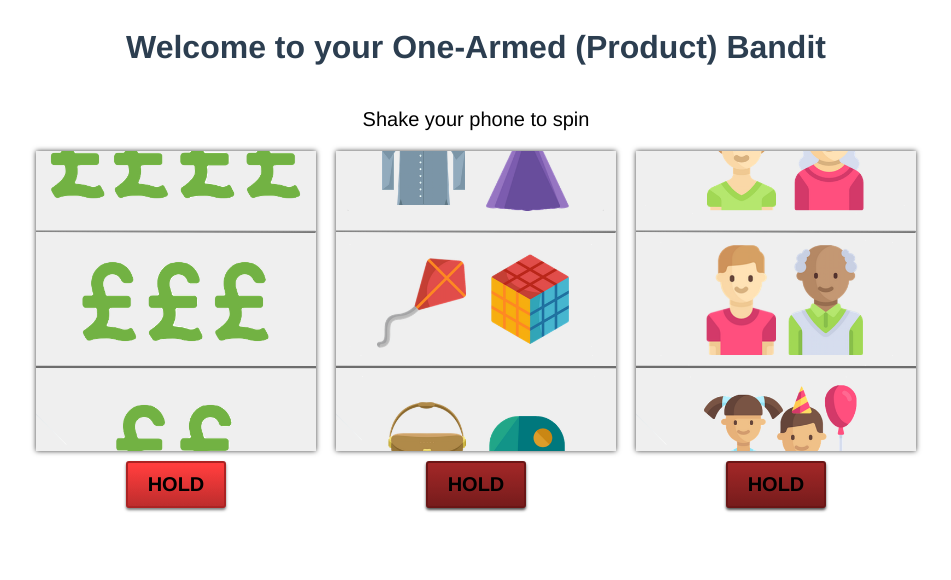
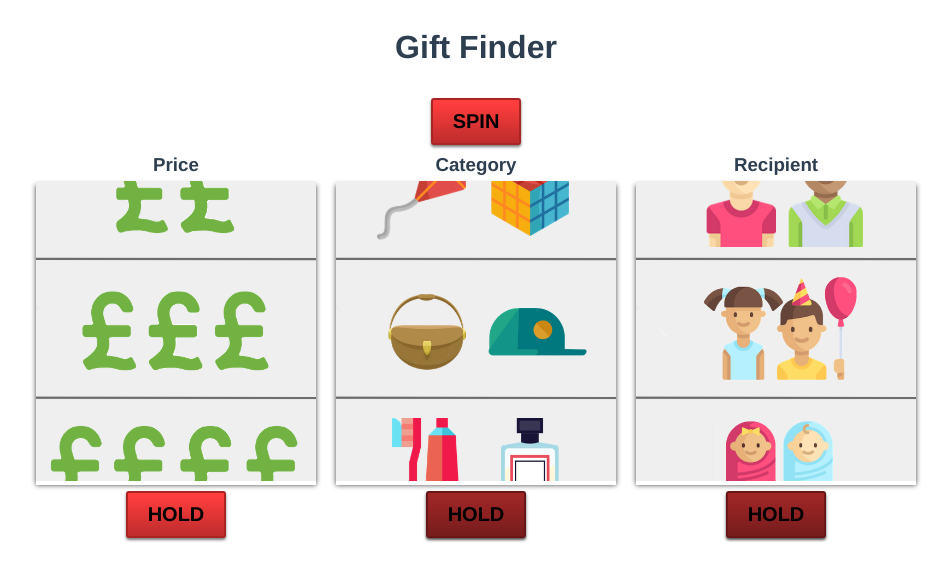
Before and after one commit to jimmygoldshine/Slots, a Vue app: page /#/ in a window 1280 px wide. Shown: the top 580 px of the page, without its empty margins (172-1123 px from the left). Built offline with nearby package versions, Linux system fonts and the light colour scheme; no server answers; what vue-touch would draw is missing.

Commit message:
search results and no same spin twice features added

```diff
--- a/src/components/ProductGrid.vue
+++ b/src/components/ProductGrid.vue
@@ -31,13 +31,15 @@ export default {
 
   created() {
     for (var i = 0; i < this.products.length; i++) {
-      this.productScores[this.products[i].name] = 0
+      this.productScores[this.products[i].id] = 0
     };
     for (var attribute in this.wheelSelection) {
       this.scoreProducts(attribute, this.wheelSelection[attribute]);
     }
     this.filterProducts();
-    this.selectedProduct = this.filteredProducts[0];
+    console.log(this.wheelSelection);
+    console.log(this.productScores);
+    console.log(this.filteredProducts);
   },
 
   methods: {
@@ -45,18 +47,21 @@ export default {
       var validProducts = []
       for (var product in this.productScores) {
         if (this.productScores[product] === 3) {
-          validProducts.push(product)
+          console.log('here')
+          validProducts.push(parseInt(product))
         }
       }
+      console.log(validProducts)
       this.filteredProducts = this.products.filter((product) => {
-        return validProducts.includes(product.name)
+        return validProducts.includes(product.id)
       })
     },
     scoreProducts: function(attribute, value) {
       for (var i = 0; i < this.products.length; i++) {
         var product = this.products[i];
         if (product[attribute + "Score"].includes(value)) {
-          this.productScores[product.name] += 1;
+          console.log('+1 on', attribute)
+          this.productScores[product.id] += 1;
         }
       }
     }
--- a/src/components/ProductGridItem.vue
+++ b/src/components/ProductGridItem.vue
@@ -6,7 +6,7 @@
     <div class="product-info">
       <span id="name">{{ this.product.name }}</span>
       <span id="tagline">{{ this.product.tagline }}</span>
-      <span id='price'>£{{ this.product.price }}</span>
+      <span id='price'>£{{ Number(this.product.price).toFixed(2) }}</span>
     </div>
   </div>
 </template>
--- a/src/components/SlotMachine.vue
+++ b/src/components/SlotMachine.vue
@@ -1,11 +1,17 @@
 <template>
   <div>
     <h1>{{ msg }}</h1>
-    <button id="spin-btn" v-on:click="spin">Shake your phone to spin</button>
+    <button id="spin-btn" v-on:click="spin">SPIN</button>
     <div id='wheels-container'>
-      <wheel v-on:selection="wheelOneSelection" v-bind:spinning="isSpinning" number="1" tile-count="4"></wheel>
-      <wheel v-on:selection="wheelTwoSelection" v-bind:spinning="isSpinning" number="2" tile-count="4"></wheel>
-      <wheel v-on:selection="wheelThreeSelection" v-bind:spinning="isSpinning" number="3" tile-count="4"></wheel>
+      <wheel v-on:selection="wheelOneSelection" v-bind:spinning="isSpinning" number="1" title="Price"></wheel>
+      <wheel v-on:selection="wheelTwoSelection" v-bind:spinning="isSpinning" number="2" title="Category"></wheel>
+      <wheel v-on:selection="wheelThreeSelection" v-bind:spinning="isSpinning" number="3" title="Recipient"></wheel>
+    </div>
+    <div id='wheel-feedback' v-if="spun">
+      <span id="header">Spin Result</span>
+      <span>Price: {{ this.convert("price") }}</span>
+      <span>Catgegory: {{ this.convert("type") }}</span>
+      <span>Recipient: {{ this.convert("demographic") }}</span>
     </div>
     <product-grid v-if="spun" :products="products" :wheelSelection="wheels"></product-grid>
     </div>
@@ -28,11 +34,11 @@ export default {
 
   data() {
     return {
-      msg: 'Welcome to your One-Armed (Product) Bandit',
+      msg: 'Gift Finder',
       x: 0,
       wheels: {
         'price': 3,
-        'shipping': 3,
+        'type': 3,
         'demographic': 3
       },
       isSpinning: false,
@@ -56,17 +62,17 @@ export default {
       }, 1000);
     },
     wheelOneSelection: function(value) {
-      this.wheels.price = parseInt(value);
+      this.wheels.price = parseFloat(value);
     },
     wheelTwoSelection: function(value) {
-      this.wheels.shipping = parseInt(value);
+      this.wheels.type = parseInt(value);
     },
     wheelThreeSelection: function(value) {
       this.wheels.demographic = parseInt(value);
     },
     getProducts: function() {
       var self = this;
-      var url = "https://script.googleusercontent.com/macros/echo?user_content_key=aOWyUdloIYuDJsH4C-4mE1RffQC2WLTQ3SYLWrFV2VKXFe1U2qqJ9tCsha46VcT3FSG6k7_ewwPaawu7zXARjd-FsnTj3TOgOJmA1Yb3SEsKFZqtv3DaNYcMrmhZHmUMWojr9NvTBuBLhyHCd5hHa1ZsYSbt7G4nMhEEDL32U4DxjO7V7yvmJPXJTBuCiTGh3rUPjpYM_V0PJJG7TIaKp8ZXfFMpD9_6aoYsOj5GL7Jm2oCoVpd1eD-lOUeeAVmDvtX2-PjGw-4LtSco2M58hsKiW3k6MDkf31SIMZH6H4k&lib=MbpKbbfePtAVndrs259dhPT7ROjQYJ8yx";
+      var url = "https://script.googleusercontent.com/macros/echo?user_content_key=P_2j6Ku73bUrvD9Zgc6h7h8_REqq70RTAv4HurDArVjec-cIQXAIbRyNHvrffNZNBnqz5bKdHyneOel_blfge93xQ46pH--6OJmA1Yb3SEsKFZqtv3DaNYcMrmhZHmUMWojr9NvTBuBLhyHCd5hHa1ZsYSbt7G4nMhEEDL32U4DxjO7V7yvmJPXJTBuCiTGh3rUPjpYM_V0PJJG7TIaKp__EhJe2pGrpKVDjpB_m67cuKMYZgD5z8rjZefWH2R9kJSfvdMsAqQh98o8SgsUAoMKiW3k6MDkf31SIMZH6H4k&lib=MbpKbbfePtAVndrs259dhPT7ROjQYJ8yx";
       axios.get(url)
         .then((response) => {
           var products = response.data.Sheet1;
@@ -77,16 +83,16 @@ export default {
       for (var i = 0; i < products.length; i++) {
         products[i].priceScore = this.scorePrice(products[i]);
         products[i].demographicScore = this.scoreDemographic(products[i]);
-        products[i].shippingScore = this.scoreShipping(products[i]);
+        products[i].typeScore = this.scoreType(products[i]);
       }
       return products
     },
     scorePrice: function(product) {
-      if (product.price < 20) {
+      if (product.price < 15) {
         return [1];
+      } else if (product.price < 30) {
+        return [2];
       } else if (product.price < 50) {
-        return [2];
-      } else if (product.price < 100) {
         return [3];
       } else {
         return [4];
@@ -100,13 +106,19 @@ export default {
         return parseInt(char)
       })
     },
-    scoreShipping: function(product) {
-      if (typeof(product.shipping) === 'number') {
-        return [parseInt(product.shipping)]
+    scoreType: function(product) {
+      if (typeof(product.type) === 'number') {
+        return [parseInt(product.type)]
       }
-      return product.shipping.split(',').map((char) => {
+      return product.type.split(',').map((char) => {
         return parseInt(char)
       })
+    },
+    convert: function(wheel) {
+      var conversionObject = {"price": {1: "£0 - £15", 2: "£15 - £30", 3: "£30 - £50", 4: "£50+"},
+                              "type": {1: "Clothing", 2: "Fun & Games", 3: "Accessories", 4: "Health & Beauty"},
+                              "demographic": {1: "Her", 2: "Him", 3: "Kids", 4: "Babies"}}
+      return conversionObject[wheel][this.wheels[wheel]]
     }
   },
   watch: {
@@ -120,20 +132,13 @@ export default {
           self.spun = true;
         }, 4100);
       }
-    },
-    rawProducts: function(products) {
-      for (var i = 0; i < products.length; i++) {
-        this.transformedProducts[i].price = this.transformPrice(this.transformedProducts[i]);
-        this.transformedProducts[i].demographic = this.transformDemographic(this.transformedProducts[i]);
-        this.transformedProducts[i].shipping = this.transformShipping(this.transformedProducts[i]);
-      }
     }
-  },
+  }
 };
 
 </script>
 
-<style>
+<style scoped>
 
 #wheels-container {
   margin: 0 auto;
@@ -145,14 +150,61 @@ export default {
 
 #spin-btn {
   padding: 20px 0;
-  background: none;
-  border: none;
   font-family: 'Avenir', Helvetica, Arial, sans-serif;
-  font-size: 20px
+  font-size: 20px;
+  margin: 10px 0 40px 0px;
+  padding: 10px 20px;
+  font-family: 'Avenir', Helvetica, Arial, sans-serif;
+  font-weight: bold;
+  font-size: 20px;
+  filter: brightness(120%);
+  background: #d93434;
+  background-image: -webkit-linear-gradient(top, #d93434, #9e2525);
+  background-image: -moz-linear-gradient(top, #d93434, #9e2525);
+  background-image: -ms-linear-gradient(top, #d93434, #9e2525);
+  background-image: -o-linear-gradient(top, #d93434, #9e2525);
+  background-image: linear-gradient(to bottom, #d93434, #9e2525);
+  -webkit-border-radius: 3;
+  -moz-border-radius: 3;
+  border-radius: 3px;
+  -webkit-box-shadow: 0px 2px 3px #666666;
+  -moz-box-shadow: 0px 2px 3px #666666;
+  box-shadow: 0px 2px 3px #666666;
+  color: #000000;
+  border: solid #8f1d1d 2px;
+}
+
+#spin-btn:active {
+  filter: brightness(75%);
+}
+
+#spin-btn:hover {
+  cursor: pointer;
 }
 
 #spin-btn:focus {
   outline: 0;
 }
 
+#wheel-feedback {
+  position: relative;
+  top: 80px;
+  font-size: 1.2rem;
+  border: 1px solid gray;
+  border-radius: 2px;
+  width: fit-content;
+  margin: 0 auto;
+  padding: 5px 50px;
+}
+
+#header {
+  line-height: 2rem;
+  text-decoration: underline;
+  font-weight: bold;
+}
+
+span {
+  display: block;
+}
+
 </style>
--- a/src/components/Wheel.vue
+++ b/src/components/Wheel.vue
@@ -1,5 +1,6 @@
 <template>
   <div class="wheel-container">
+    <h3 id='title'>{{this.title}}</h3>
     <div v-bind:class="isSpinning" v-bind:id="wheel">
     </div>
     <button id="hold" v-bind:class="light" v-on:click="hold">HOLD</button>
@@ -8,13 +9,14 @@
 
 <script>
 export default {
-  props: ['spinning', 'number', 'tileCount'],
+  props: ['spinning', 'number', 'title'],
 
   data() {
     return {
       selection: "3",
       held: false,
-      lit: false
+      lit: false,
+      previousSelection: ""
     }
   },
 
@@ -25,6 +27,7 @@ export default {
   watch: {
     spinning: function() {
       if(this.spinning && !this.held) {
+        this.previousSelection = this.selection
         this.selection = this.getRandomTile();
         this.$emit('selection', this.selection)
         clearInterval(this.interval);
@@ -40,7 +43,11 @@ export default {
 
   methods: {
     getRandomTile: function() {
-      var number = Math.floor(Math.random() * parseInt(this.tileCount)) + 1;
+      var tileCount = 4;
+      var number = Math.floor(Math.random() * tileCount) + 1;
+      if (number.toString() === this.previousSelection) {
+        number = this.getRandomTile()
+      }
       return number.toString();
     },
     hold: function() {
@@ -121,7 +128,21 @@ a {
   box-shadow: 0px 0px 5px 0px rgba(0,0,0,0.75);
 }
 
+#wheel-1,
+#wheel-2,
+#wheel-3 {
+  position: relative;
+  top: -63px;
+}
+
+#title {
+  position: relative;
+  top: -50px;
+}
+
 #hold {
+  position: relative;
+  top: -63px;
   margin: 10px 0;
   padding: 10px 20px;
   font-family: 'Avenir', Helvetica, Arial, sans-serif;
@@ -163,9 +184,75 @@ a {
   filter: brightness(120%)
 }
 
+#wheel-1.static-4 {
+  background-image: url('../assets/pounds.png');
+  background-position: 0 2440px;
+  background-size: 100% auto;
+  height: 100%;
+}
+
+#wheel-1.spinning-4 {
+  background-image: url('../assets/pounds.png');
+  background-size: 100% auto;
+  width: 100%;
+  height: 100%;
+  animation-name: wheel-1-spin-4;
+  animation-duration: 4s;
+  animation-timing-function: ease-out;
+  animation-fill-mode: forwards;
+}
+
+@keyframes wheel-1-spin-4 {
+  100% { background-position: 0 2440px; }
+}
+
+#wheel-1.static-3 {
+  background-image: url('../assets/pounds.png');
+  background-position: 0 2572px;
+  background-size: 100% auto;
+  height: 100%;
+}
+
+#wheel-1.spinning-3 {
+  background-image: url('../assets/pounds.png');
+  background-size: 100% auto;
+  width: 100%;
+  animation-name: wheel-1-spin-3;
+  animation-duration: 4s;
+  animation-timing-function: ease-out;
+  animation-fill-mode: forwards;
+  height: 100%;
+}
+
+@keyframes wheel-1-spin-3 {
+   100% { background-position: 0 2572px; }
+}
+
+#wheel-1.static-2 {
+  background-image: url('../assets/pounds.png');
+  background-position: 0 2710px;
+  height: 100%;
+  background-size: 100% auto;
+}
+
+#wheel-1.spinning-2 {
+  background-image: url('../assets/pounds.png');
+  background-size: 100% auto;
+  height: 100%;
+  width: 100%;
+  animation-name: wheel-1-spin-2;
+  animation-duration: 4s;
+  animation-timing-function: ease-out;
+  animation-fill-mode: forwards;
+}
+
+@keyframes wheel-1-spin-2 {
+  100% { background-position: 0 2710px; }
+}
+
 #wheel-1.static-1 {
   background-image: url('../assets/pounds.png');
-  background-position: 0 2440px;
+  background-position: 0 2860px;
   background-size: 100% auto;
   height: 100%;
 }
@@ -182,140 +269,12 @@ a {
 }
 
 @keyframes wheel-1-spin-1 {
-  100% { background-position: 0 2440px; }
-}
-
-#wheel-1.static-2 {
-  background-image: url('../assets/pounds.png');
-  background-position: 0 2572px;
-  background-size: 100% auto;
-  height: 100%;
-}
-
-#wheel-1.spinning-2 {
-  background-image: url('../assets/pounds.png');
-  background-size: 100% auto;
-  width: 100%;
-  animation-name: wheel-1-spin-2;
-  animation-duration: 4s;
-  animation-timing-function: ease-out;
-  animation-fill-mode: forwards;
-  height: 100%;
-}
-
-@keyframes wheel-1-spin-2 {
-   100% { background-position: 0 2572px; }
-}
-
-#wheel-1.static-3 {
-  background-image: url('../assets/pounds.png');
-  background-position: 0 2710px;
-  height: 100%;
-  background-size: 100% auto;
-}
-
-#wheel-1.spinning-3 {
-  background-image: url('../assets/pounds.png');
-  background-size: 100% auto;
-  height: 100%;
-  width: 100%;
-  animation-name: wheel-1-spin-3;
-  animation-duration: 4s;
-  animation-timing-function: ease-out;
-  animation-fill-mode: forwards;
-}
-
-@keyframes wheel-1-spin-3 {
-  100% { background-position: 0 2710px; }
-}
-
-#wheel-1.static-4 {
-  background-image: url('../assets/pounds.png');
-  background-position: 0 2860px;
-  background-size: 100% auto;
-  height: 100%;
-}
-
-#wheel-1.spinning-4 {
-  background-image: url('../assets/pounds.png');
-  background-size: 100% auto;
-  width: 100%;
-  height: 100%;
-  animation-name: wheel-1-spin-4;
-  animation-duration: 4s;
-  animation-timing-function: ease-out;
-  animation-fill-mode: forwards;
-}
-
-@keyframes wheel-1-spin-4 {
    100% { background-position: 0 2860px; }
-}
-
-#wheel-2.static-1 {
-  background-image: url('../assets/boats.png');
-  background-position: 0 2440px;
-  background-size: 100% auto;
-  height: 100%;
-}
-
-#wheel-2.spinning-1 {
-  background-image: url('../assets/boats.png');
-  background-size: 100% auto;
-  width: 100%;
-  height: 100%;
-  animation-name: wheel-1-spin-1;
-  animation-duration: 3.8s;
-  animation-timing-function: ease-out;
-  animation-fill-mode: forwards;
-}
-
-@keyframes wheel-2-spin-1 {
-  100% { background-position: 0 3415px; }
-}
-
-#wheel-2.static-2 {
-  background-image: url('../assets/type.png');
-  background-position: 0 2572px;
-  background-size: 100% auto;
-  height: 100%;
-}
-
-#wheel-2.spinning-2 {
-  background-image: url('../assets/type.png');
-  background-size: 100% auto;
-  width: 100%;
-  height: 100%;
-  animation-name: wheel-1-spin-2;
-  animation-duration: 3.8s;
-  animation-timing-function: ease-out;
-  animation-fill-mode: forwards;
-}
-
-#wheel-2.static-3 {
-  background-image: url('../assets/type.png');
-  background-position: 0 2710px;
-  height: 100%;
-  background-size: 100% auto;
-}
-
-#wheel-2.spinning-3 {
-  background-image: url('../assets/type.png');
-  background-size: 100% auto;
-  width: 100%;
-  height: 100%;
-  animation-name: wheel-1-spin-3;
-  animation-duration: 3.8s;
-  animation-timing-function: ease-out;
-  animation-fill-mode: forwards;
-}
-
-@keyframes wheel-2-spin-3 {
-  100% { background-position: 0 3665px; }
 }
 
 #wheel-2.static-4 {
   background-image: url('../assets/type.png');
-  background-position: 0 2860px;
+  background-position: 0 2440px;
   background-size: 100% auto;
   height: 100%;
 }
@@ -332,22 +291,101 @@ a {
 }
 
 @keyframes wheel-2-spin-4 {
+  100% { background-position: 0 3415px; }
+}
+
+#wheel-2.static-3 {
+  background-image: url('../assets/type.png');
+  background-position: 0 2572px;
+  background-size: 100% auto;
+  height: 100%;
+}
+
+#wheel-2.spinning-3 {
+  background-image: url('../assets/type.png');
+  background-size: 100% auto;
+  width: 100%;
+  height: 100%;
+  animation-name: wheel-1-spin-3;
+  animation-duration: 3.8s;
+  animation-timing-function: ease-out;
+  animation-fill-mode: forwards;
+}
+
+#wheel-2.static-2 {
+  background-image: url('../assets/type.png');
+  background-position: 0 2710px;
+  height: 100%;
+  background-size: 100% auto;
+}
+
+#wheel-2.spinning-2 {
+  background-image: url('../assets/type.png');
+  background-size: 100% auto;
+  width: 100%;
+  height: 100%;
+  animation-name: wheel-1-spin-2;
+  animation-duration: 3.8s;
+  animation-timing-function: ease-out;
+  animation-fill-mode: forwards;
+}
+
+@keyframes wheel-2-spin-2 {
+  100% { background-position: 0 3665px; }
+}
+
+#wheel-2.static-1 {
+  background-image: url('../assets/type.png');
+  background-position: 0 2860px;
+  background-size: 100% auto;
+  height: 100%;
+}
+
+#wheel-2.spinning-1 {
+  background-image: url('../assets/type.png');
+  background-size: 100% auto;
+  width: 100%;
+  height: 100%;
+  animation-name: wheel-1-spin-1;
+  animation-duration: 3.8s;
+  animation-timing-function: ease-out;
+  animation-fill-mode: forwards;
+}
+
+@keyframes wheel-2-spin-1 {
   100% { background-position: 0 3680px; }
 }
 
-#wheel-3.static-1 {
+#wheel-3.static-4 {
   background-image: url('../assets/demos.png');
   background-position: 0 2440px;
   background-size: 100% auto;
   height: 100%;
 }
 
-#wheel-3.spinning-1 {
+#wheel-3.spinning-4 {
   background-image: url('../assets/demos.png');
   background-size: 100% auto;
   width: 100%;
   height: 100%;
-  animation-name: wheel-1-spin-1;
+  animation-name: wheel-1-spin-4;
+  animation-duration: 3.5s;
+  animation-timing-function: ease-out;
+  animation-fill-mode: forwards;
+}
+
+#wheel-3.static-3 {
+  background-image: url('../assets/demos.png');
+  background-position: 0 2572px;
+  background-size: 100% auto;
+  height: 100%;
+}
+
+#wheel-3.spinning-3 {
+  background-size: 100% auto;
+  height: 100%;
+  background-image: url('../assets/demos.png');
+  animation-name: wheel-1-spin-3;
   animation-duration: 3.5s;
   animation-timing-function: ease-out;
   animation-fill-mode: forwards;
@@ -355,9 +393,9 @@ a {
 
 #wheel-3.static-2 {
   background-image: url('../assets/demos.png');
-  background-position: 0 2572px;
+  background-position: 0 2710px;
+  height: 100%;
   background-size: 100% auto;
-  height: 100%;
 }
 
 #wheel-3.spinning-2 {
@@ -370,35 +408,18 @@ a {
   animation-fill-mode: forwards;
 }
 
-#wheel-3.static-3 {
-  background-image: url('../assets/demos.png');
-  background-position: 0 2710px;
-  height: 100%;
-  background-size: 100% auto;
-}
-
-#wheel-3.spinning-3 {
-  background-size: 100% auto;
-  height: 100%;
-  background-image: url('../assets/demos.png');
-  animation-name: wheel-1-spin-3;
-  animation-duration: 3.5s;
-  animation-timing-function: ease-out;
-  animation-fill-mode: forwards;
-}
-
-#wheel-3.static-4 {
+#wheel-3.static-1 {
   background-image: url('../assets/demos.png');
   background-position: 0 2860px;
   background-size: 100% auto;
   height: 100%;
 }
 
-#wheel-3.spinning-4 {
+#wheel-3.spinning-1 {
   background-size: 100% auto;
   height: 100%;
   background-image: url('../assets/demos.png');
-  animation-name: wheel-1-spin-4;
+  animation-name: wheel-1-spin-1;
   animation-duration: 3.5s;
   animation-timing-function: ease-out;
   animation-fill-mode: forwards;
```
Also changed, not shown: src/assets/pounds.png.
